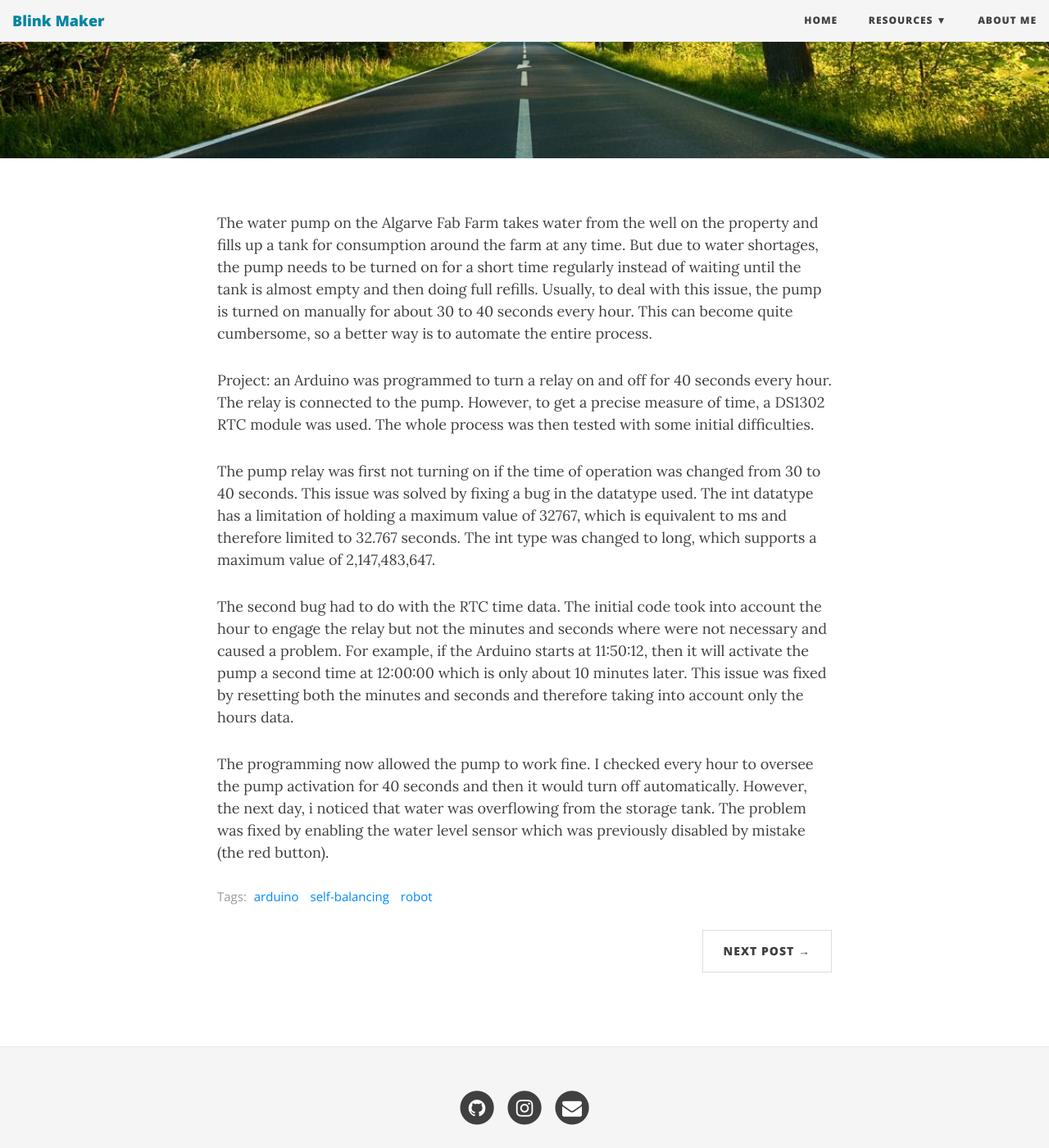
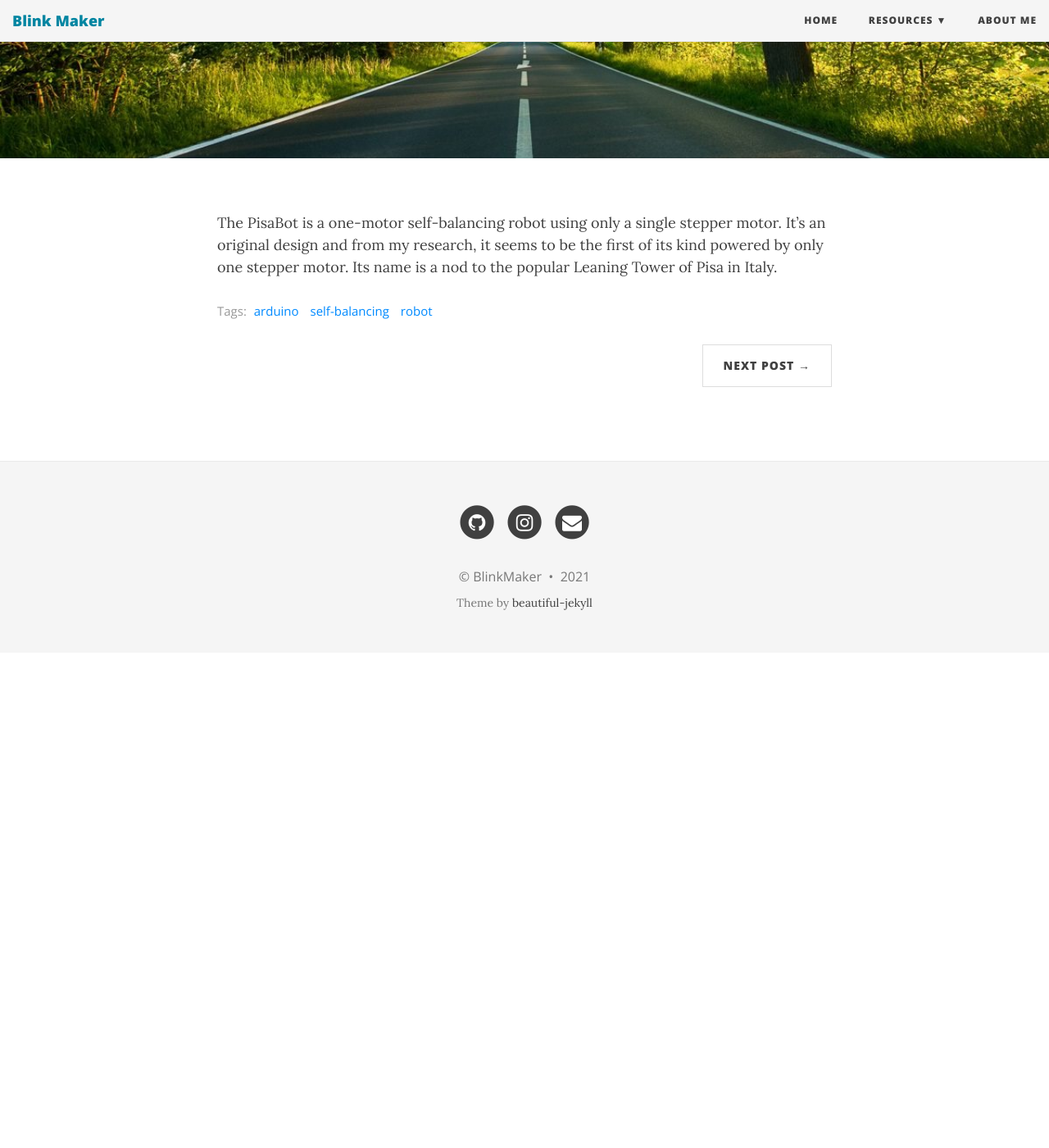
Before and after one commit to blinkmaker/blinkmaker.github.io, a Jekyll site: the page built from _posts/2019-02-22-pisabot.md, in a window 1280 px wide and 1400 px high, scrolled down 331 px. Shown: the whole window at 82% size. Built offline with Jekyll 4.4.1, drawn with Linux system fonts in a browser that asks for light colours; nearby versions of some CDN libraries; after the commit the page ends 1127 px from its top, so only the background shows below that.

Commit message:
Update 2019-02-22-pisabot.md

```diff
--- a/_posts/2019-02-22-pisabot.md
+++ b/_posts/2019-02-22-pisabot.md
@@ -6,12 +6,4 @@ bigimg: /img/path.jpg
 tags: [arduino, self-balancing, robot]
 ---
 
-The water pump on the Algarve Fab Farm takes water from the well on the property and fills up a tank for consumption around the farm at any time. But due to water shortages, the pump needs to be turned on for a short time regularly instead of waiting until the tank is almost empty and then doing full refills. Usually, to deal with this issue, the pump is turned on manually for about 30 to 40 seconds every hour. This can become quite cumbersome, so a better way is to automate the entire process.
-
-Project: an Arduino was programmed to turn a relay on and off for 40 seconds every hour. The relay is connected to the pump. However, to get a precise measure of time, a DS1302 RTC module was used. The whole process was then tested with some initial difficulties.
-
-The pump relay was first not turning on if the time of operation was changed from 30 to 40 seconds. This issue was solved by fixing a bug in the datatype used. The int datatype has a limitation of holding a maximum value of 32767, which is equivalent to ms and therefore limited to 32.767 seconds. The int type was changed to long, which supports a maximum value of 2,147,483,647.
-
-The second bug had to do with the RTC time data. The initial code took into account the hour to engage the relay but not the minutes and seconds where were not necessary and caused a problem. For example, if the Arduino starts at 11:50:12, then it will activate the pump a second time at 12:00:00 which is only about 10 minutes later. This issue was fixed by resetting both the minutes and seconds and therefore taking into account only the hours data.
-
-The programming now allowed the pump to work fine. I checked every hour to oversee the pump activation for 40 seconds and then it would turn off automatically. However, the next day, i noticed that water was overflowing from the storage tank. The problem was fixed by enabling the water level sensor which was previously disabled by mistake (the red button).
+The PisaBot is a one-motor self-balancing robot using only a single stepper motor. It’s an original design and from my research, it seems to be the first of its kind powered by only one stepper motor. Its name is a nod to the popular Leaning Tower of Pisa in Italy.
```
